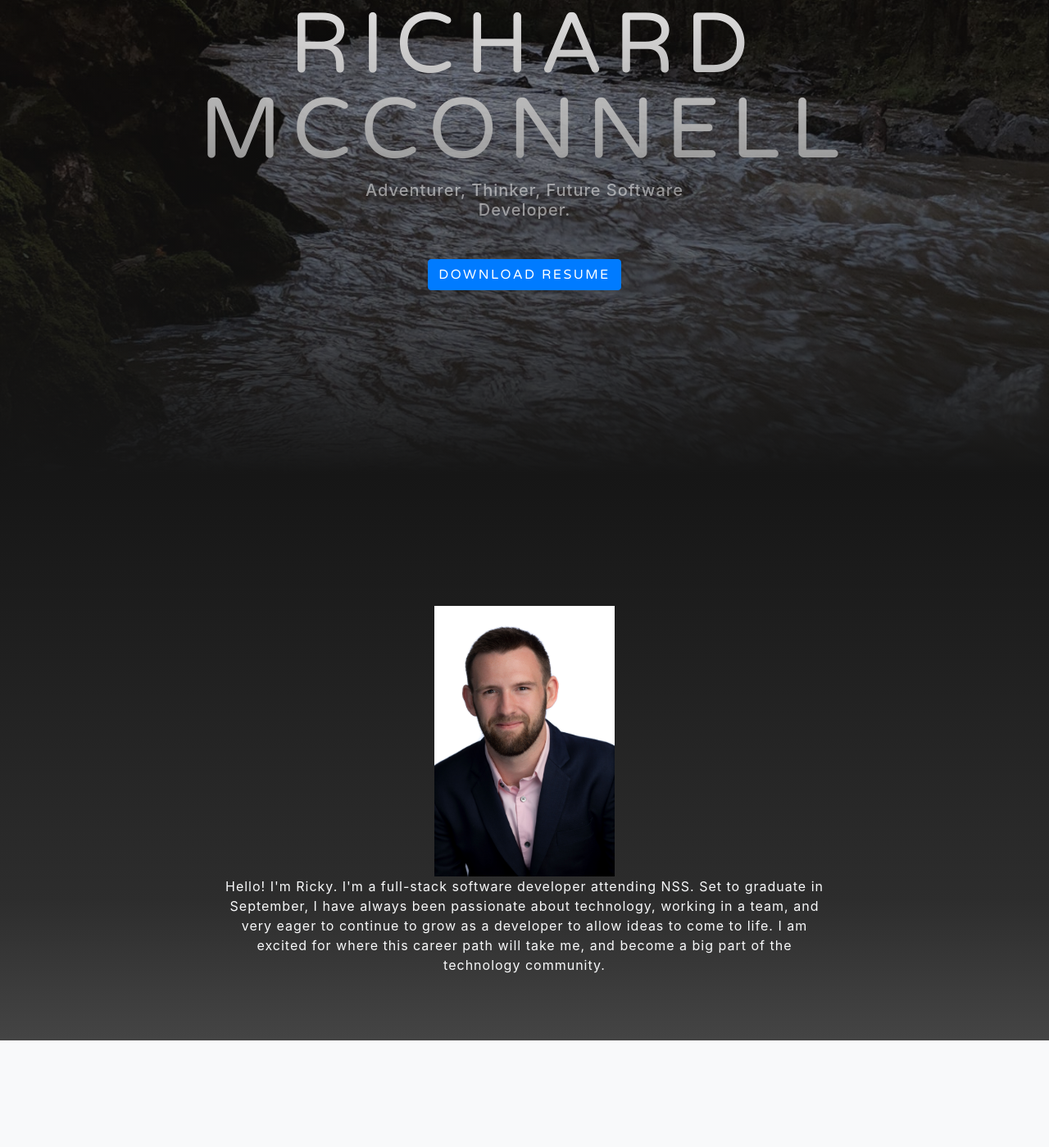
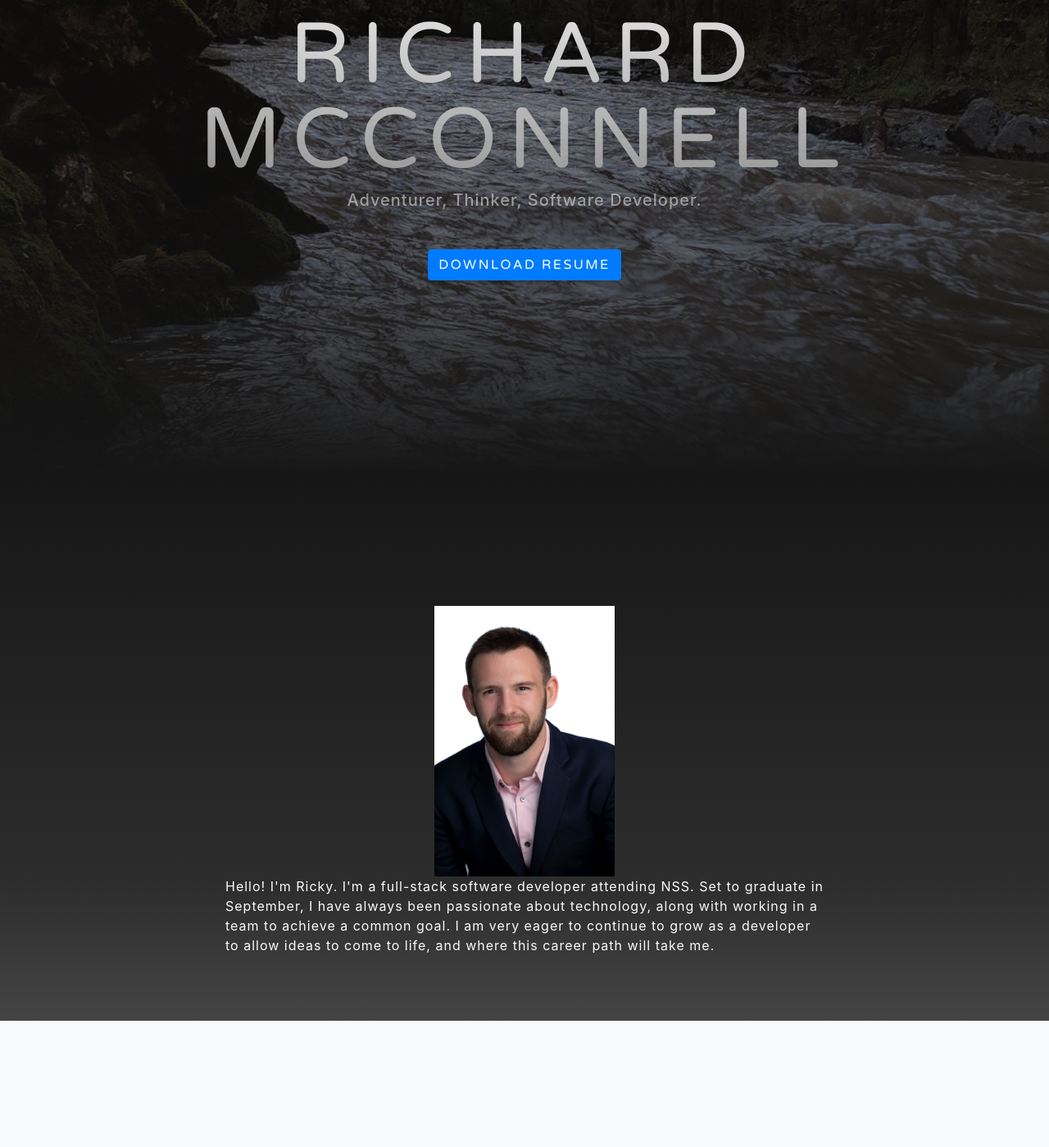
Before and after one commit to richardmcconnell12/portfolio-site, a website with bundled scripts: page index.html in a window 1280 px wide. Shown: the part 221-1620 px from the top of the page at 82% size. Built offline with nearby package versions, Linux system fonts and the light colour scheme; files whose address does not match are found by name.

Commit message:
minor styling updated

```diff
--- a/css/grayscale.css
+++ b/css/grayscale.css
@@ -291,10 +291,13 @@ footer {
 
 .tech-stack-img {
   margin: 17px;
+  margin-left: 10px;
   margin-bottom: 50px;
 }
 
-
+.text-light {
+  text-align: left;
+}
 
 @media (min-width: 992px) {
   .tech-stack-content {
--- a/index.html
+++ b/index.html
@@ -57,7 +57,7 @@
     <div class="container d-flex h-100 align-items-center">
       <div class="mx-auto text-center">
         <h1 class="mx-auto my-0 text-uppercase">Richard McConnell</h1>
-        <h2 class="text-white-50 mx-auto mt-2 mb-5">Adventurer, Thinker, Future Software Developer.</h2>
+        <h2 class="text-white-50 mx-auto mt-2 mb-5">Adventurer, Thinker, Software Developer.</h2>
         <a href="img/AnotherCopyofSoftwareDevResume.pdf" class="btn btn-primary js-scroll-trigger">Download
           Resume</a>
       </div>
@@ -71,9 +71,10 @@
         <div class="col-lg-8 mx-auto">
           <img class="img-fluid mb-3 mb-lg-0" src="img/headshot.jpg" alt="headshot" height="200px" width="220px">
           <p class="text-light">Hello! I'm Ricky. I'm a full-stack software developer
-            attending NSS. Set to graduate in September, I have always been passionate about technology, working in a
-            team, and very eager to continue to grow as a developer to allow ideas to come to life. I am excited for
-            where this career path will take me, and become a big part of the technology community.
+            attending NSS. Set to graduate in September, I have always been passionate about technology, along with
+            working in a
+            team to achieve a common goal. I am very eager to continue to grow as a developer to allow ideas to come to
+            life, and where this career path will take me.
           </p>
         </div>
       </div>
```
